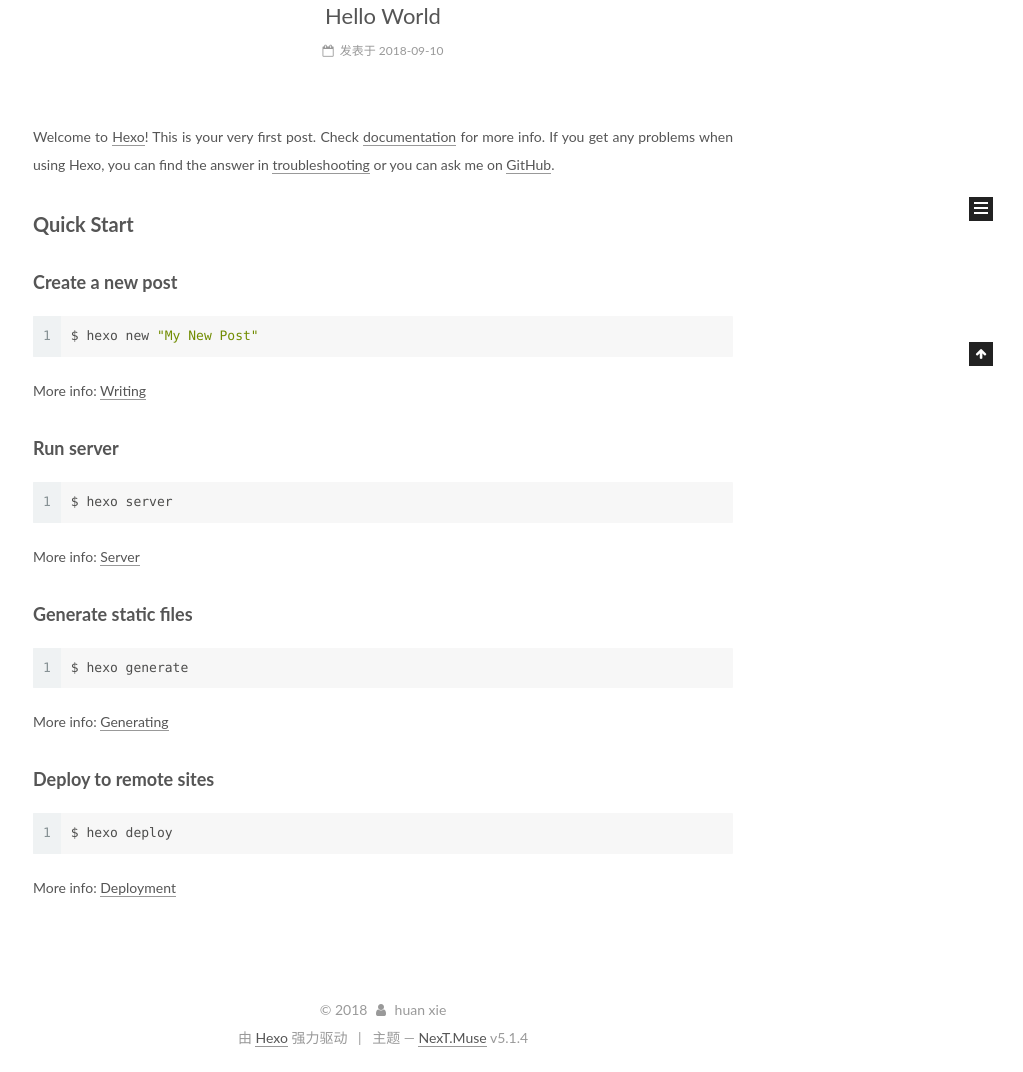
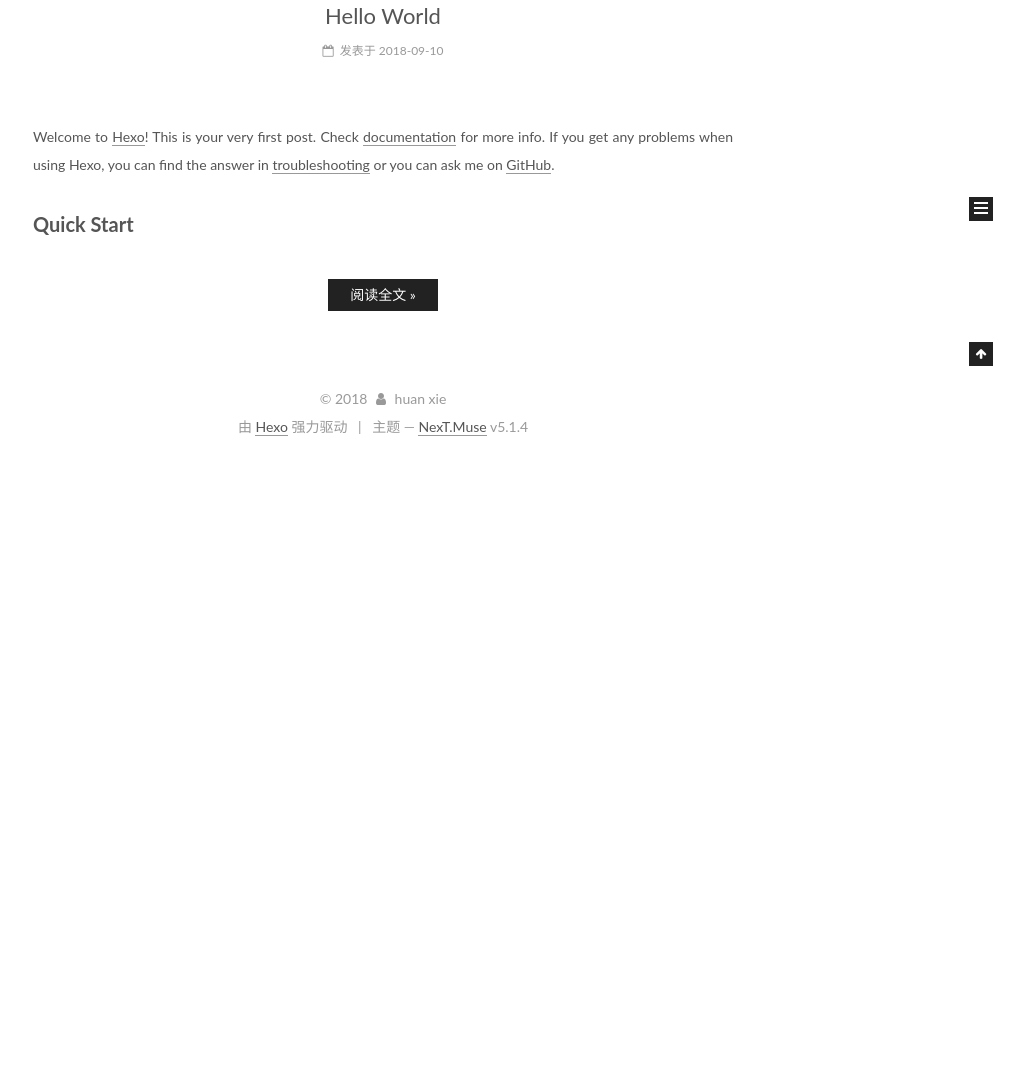
Before and after one commit to xiehuanx/blog, a plain HTML site: page index.html in a window 1280 px wide. Shown: the part 534-1606 px from the top of the page, without its empty margins (257-1280 px from the left). After the commit the page ends 995 px from the top, so only its background shows below. Drawn offline with Linux system fonts and the light colour scheme.

Commit message:
Site updated: 2018-09-22 21:43:49

```diff
--- a/css/main.css
+++ b/css/main.css
@@ -1822,7 +1822,7 @@ pre .javascript .function {
   width: 4px;
   height: 4px;
   border-radius: 50%;
-  background: #2efaed;
+  background: #1a285e;
 }
 .links-of-blogroll {
   font-size: 13px;
--- a/index.html
+++ b/index.html
@@ -418,18 +418,15 @@
 
 
 
-
-            <p>Welcome to <a href="https://hexo.io/" target="_blank" rel="noopener">Hexo</a>! This is your very first post. Check <a href="https://hexo.io/docs/" target="_blank" rel="noopener">documentation</a> for more info. If you get any problems when using Hexo, you can find the answer in <a href="https://hexo.io/docs/troubleshooting.html" target="_blank" rel="noopener">troubleshooting</a> or you can ask me on <a href="https://github.com/hexojs/hexo/issues" target="_blank" rel="noopener">GitHub</a>.</p>
-<h2 id="Quick-Start"><a href="#Quick-Start" class="headerlink" title="Quick Start"></a>Quick Start</h2><h3 id="Create-a-new-post"><a href="#Create-a-new-post" class="headerlink" title="Create a new post"></a>Create a new post</h3><figure class="highlight bash"><table><tr><td class="gutter"><pre><span class="line">1</span><br></pre></td><td class="code"><pre><span class="line">$ hexo new <span class="string">"My New Post"</span></span><br></pre></td></tr></table></figure>
-<p>More info: <a href="https://hexo.io/docs/writing.html" target="_blank" rel="noopener">Writing</a></p>
-<h3 id="Run-server"><a href="#Run-server" class="headerlink" title="Run server"></a>Run server</h3><figure class="highlight bash"><table><tr><td class="gutter"><pre><span class="line">1</span><br></pre></td><td class="code"><pre><span class="line">$ hexo server</span><br></pre></td></tr></table></figure>
-<p>More info: <a href="https://hexo.io/docs/server.html" target="_blank" rel="noopener">Server</a></p>
-<h3 id="Generate-static-files"><a href="#Generate-static-files" class="headerlink" title="Generate static files"></a>Generate static files</h3><figure class="highlight bash"><table><tr><td class="gutter"><pre><span class="line">1</span><br></pre></td><td class="code"><pre><span class="line">$ hexo generate</span><br></pre></td></tr></table></figure>
-<p>More info: <a href="https://hexo.io/docs/generating.html" target="_blank" rel="noopener">Generating</a></p>
-<h3 id="Deploy-to-remote-sites"><a href="#Deploy-to-remote-sites" class="headerlink" title="Deploy to remote sites"></a>Deploy to remote sites</h3><figure class="highlight bash"><table><tr><td class="gutter"><pre><span class="line">1</span><br></pre></td><td class="code"><pre><span class="line">$ hexo deploy</span><br></pre></td></tr></table></figure>
-<p>More info: <a href="https://hexo.io/docs/deployment.html" target="_blank" rel="noopener">Deployment</a></p>
-
-
+          <p>Welcome to <a href="https://hexo.io/" target="_blank" rel="noopener">Hexo</a>! This is your very first post. Check <a href="https://hexo.io/docs/" target="_blank" rel="noopener">documentation</a> for more info. If you get any problems when using Hexo, you can find the answer in <a href="https://hexo.io/docs/troubleshooting.html" target="_blank" rel="noopener">troubleshooting</a> or you can ask me on <a href="https://github.com/hexojs/hexo/issues" target="_blank" rel="noopener">GitHub</a>.</p>
+<h2 id="Quick-Start"><a href="#Quick-Start" class="headerlink" title="Quick Start"></a>Quick Start</h2>
+          <!--noindex-->
+          <div class="post-button text-center">
+            <a class="btn" href="/2018/09/10/hello-world/#more" rel="contents">
+              阅读全文 &raquo;
+            </a>
+          </div>
+          <!--/noindex-->
 
 
     </div>
```
Also changed, not shown: 2018/09/10/hello-world/index.html (+6 -3 lines).
